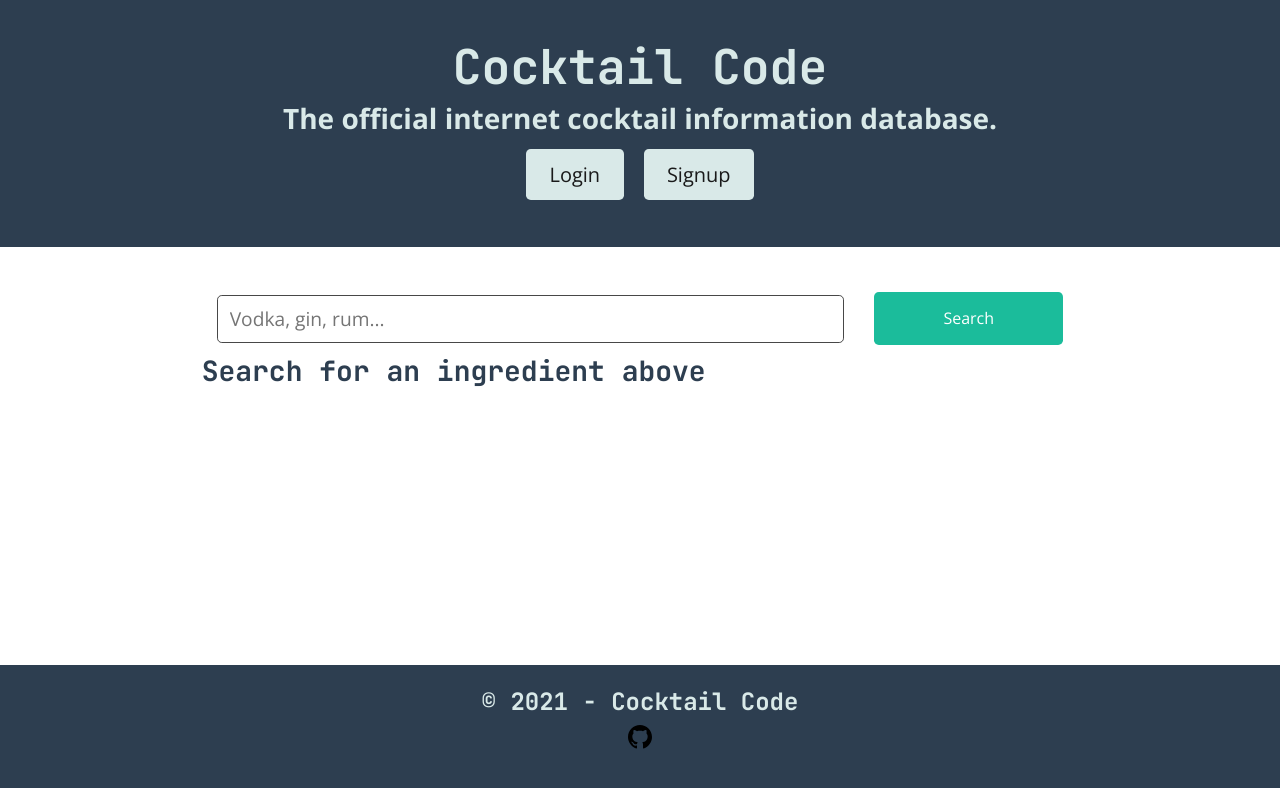
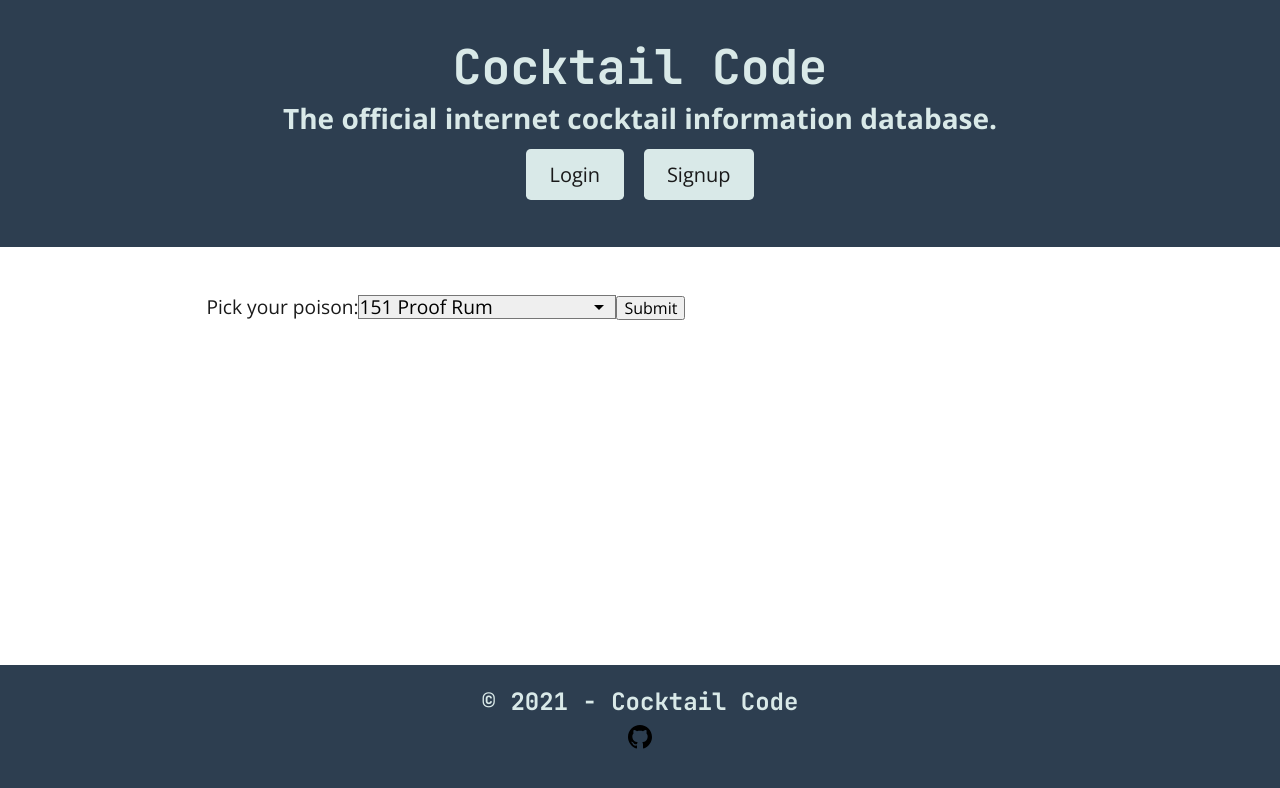
Before and after one commit to tracye1083/Project3, a React (Create React App) app in the folder client/: page / in a window 1280 px wide. Shown: the top 788 px of the page. Built offline with nearby package versions, Linux system fonts and the light colour scheme.

Commit message:
changed input on drinksearch to drop down menu

```diff
--- a/client/src/components/DrinkSearch/index.js
+++ b/client/src/components/DrinkSearch/index.js
@@ -4,11 +4,12 @@ import { Link } from 'react-router-dom';
 import { GET_DRINK_BY_INGREDIENT } from '../../utils/queries';
 
 const DrinkSearch = ({ drinks, title }) => {
-  const [ingredient, setIngredient] = useState();
+  const [ingredient, setIngredient] = useState('');
 
   const [search, { loading, data }] = useLazyQuery(GET_DRINK_BY_INGREDIENT, {
     variables: { ingredient: ingredient }
   })
+
   const drinkData = data?.drinkByIngredient || [];
   console.log(drinkData)
 
@@ -16,7 +17,6 @@ const DrinkSearch = ({ drinks, title }) => {
     event.preventDefault();
     console.log(ingredient)
     search();
-
   }
 
   //   try {
@@ -35,67 +35,236 @@ const DrinkSearch = ({ drinks, title }) => {
   // }
 
   return (
-    <div>
-      <form
-        className="flex-row justify-center justify-space-between-md align-center"
-        onSubmit={handleFormSubmit}
-      >
-        <div className="col-12 col-lg-9">
-          <input
-            placeholder="Vodka, gin, rum..."
-            value={ingredient}
-            className="form-input w-100"
-            onChange={(event) => setIngredient(event.target.value)}
-          />
-        </div>
-        <div className="col-12 col-lg-3">
-          <button
-            className="btn btn-info btn-block py-3"
-            type="submit"
-            >
-            Search
-          </button>
-        </div>
-      </form>
-      <div>
-        <h3 className="text-primary">{title}</h3>
-        <div className="flex-row justify-space-between my-4">
-          {drinkData &&
-            drinkData.map((drink) => (
-              <div key={drink._id} className="col-12 col-xl-6">
-                <div className="card mb-3">
-                  <h4 className="card-header bg-primary text-light p-2 m-0">
-                    {drink.name} <br />
-                    <span className="text-white" style={{ fontSize: '1rem' }}>
-                      Has {drink.name ? drink.ingredients.length : 0}{' '}
-                      ingredient
-                      {drink.name && drink.name.length === 1 ? '' : 's'}
-                    </span>
-                  </h4>
-                  <ul>
-                    <li>
-                      {drink.name && drink.ingredients}
-                    </li>
-                    <li>
-                      {drink.name && drink.measure}
-                    </li>
-                    <li>
-                      {drink.name && drink.instructions}
-                    </li>
-                  </ul>
+    <form onSubmit={handleFormSubmit}>
+      <label>
+        Pick your poison:
+        <select value={ingredient} onChange={(e) => setIngredient(e.target.value)}>
+          <option value="151 Proof Rum">151 Proof Rum</option>
+          <option value="Absinthe">Absinthe</option>
+          <option value="Absolut Citron">Absolut Citron</option>
+          <option value="Absolut Kurant">Absolut Kurant</option>
+          <option value="Absolut Peppar">Absolut Peppar</option>
+          <option value="Absolut Vodka">Absolut Vodka</option>
+          <option value="Advocaat">Advocaat</option>
+          <option value="Ale">Ale</option>
+          <option value="Amaretto">Amaretto</option>
+          <option value="Amaro Montenegro">Amaro Montenegro</option>
+          <option value="Angostura bitters">Angostura bitters</option>
+          <option value="Anis">Anis</option>
+          <option value="Anisette">Anisette</option>
+          <option value="Aperol">Aperol</option>
+          <option value="Apfelkorn">Apfelkorn</option>
+          <option value="Apple Brandy">Apple Brandy</option>
+          <option value="Apple Schnapps">Apple Schnapps</option>
+          <option value="Applejack">Applejack</option>
+          <option value="Apricot Brandy">Apricot Brandy</option>
+          <option value="Aquavit">Aquavit</option>
+          <option value="Añejo rum">Añejo rum</option>
+          <option value="Bacardi Limon">Bacardi Limon</option>
+          <option value="Bailey's Irish Cream">Bailey's Irish Cream</option>
+          <option value="Banana Liqueur">Banana Liqueur</option>
+          <option value="Beer">Beer</option>
+          <option value="Benedictine">Benedictine</option>
+          <option value="Bitters">Bitters</option>
+          <option value="Black Sambuca">Black Sambuca</option>
+          <option value="Blackberry brandy">Blackberry brandy</option>
+          <option value="Blackcurrant cordial">Blackcurrant cordial</option>
+          <option value="Blackstrap rum">Blackstrap rum</option>
+          <option value="Blended Scotch">Blended Scotch</option>
+          <option value="Blended whiskey">Blended whiskey</option>
+          <option value="Blue Curacao">Blue Curacao</option>
+          <option value="Blueberry schnapps">Blueberry schnapps</option>
+          <option value="Bourbon">Bourbon</option>
+          <option value="Brandy">Brandy</option>
+          <option value="Butterscotch schnapps">Butterscotch schnapps</option>
+          <option value="Cachaca">Cachaca</option>
+          <option value="Campari">Campari</option>
+          <option value="Chambord raspberry liqueur">Chambord raspberry liqueur</option>
+          <option value="Champagne">Champagne</option>
+          <option value="Cherry Heering">Cherry Heering</option>
+          <option value="Cherry brandy">Cherry brandy</option>
+          <option value="Cherry liqueur">Cherry liqueur</option>
+          <option value="Chocolate liqueur">Chocolate liqueur</option>
+          <option value="Coconut liqueur">Coconut liqueur</option>
+          <option value="Coconut rum">Coconut rum</option>
+          <option value="Coffee brandy">Coffee brandy</option>
+          <option value="Coffee liqueur">Coffee liqueur</option>
+          <option value="Cognac">Cognac</option>
+          <option value="Cointreau">Cointreau</option>
+          <option value="Corona">Corona</option>
+          <option value="Cranberry vodka">Cranberry vodka</option>
+          <option value="Creme de Banane">Creme de Banane</option>
+          <option value="Creme de Cacao">Creme de Cacao</option>
+          <option value="Creme de Cassis">Creme de Cassis</option>
+          <option value="Creme de Mure">Creme de Mure</option>
+          <option value="Crown Royal">Crown Royal</option>
+          <option value="Curacao">Curacao</option>
+          <option value="Daiquiri mix">Daiquiri mix</option>
+          <option value="Dark Creme de Cacao">Dark Creme de Cacao</option>
+          <option value="Dark rum">Dark rum</option>
+          <option value="Drambuie">Drambuie</option>
+          <option value="Dry Vermouth">Dry Vermouth</option>
+          <option value="Dubonnet Rouge">Dubonnet Rouge</option>
+          <option value="Elderflower cordial">Elderflower cordial</option>
+          <option value="Erin Cream">Erin Cream</option>
+          <option value="Everclear">Everclear</option>
+          <option value="Falernum">Falernum</option>
+          <option value="Firewater">Firewater</option>
+          <option value="Frangelico">Frangelico</option>
+          <option value="Galliano">Galliano</option>
+          <option value="Gin">Gin</option>
+          <option value="Godiva liqueur">Godiva liqueur</option>
+          <option value="Gold rum">Gold rum</option>
+          <option value="Gold tequila">Gold tequila</option>
+          <option value="Goldschlager">Goldschlager</option>
+          <option value="Grain alcohol">Grain alcohol</option>
+          <option value="Grand Marnier">Grand Marnier</option>
+          <option value="Green Chartreuse">Green Chartreuse</option>
+          <option value="Green Creme de Menthe">Green Creme de Menthe</option>
+          <option value="Guinness stout">Guinness stout</option>
+          <option value="Hpnotiq">Hpnotiq</option>
+          <option value="Irish whiskey">Irish whiskey</option>
+          <option value="Irish cream">Irish cream</option>
+          <option value="Islay single malt Scotch">Islay single malt Scotch</option>
+          <option value="Jack Daniels">Jack Daniels</option>
+          <option value="Jägermeister">Jägermeister</option>
+          <option value="Jim Beam">Jim Beam</option>
+          <option value="Johnnie Walker">Johnnie Walker</option>
+          <option value="Kahlua">Kahlua</option>
+          <option value="Kirschwasser">Kirschwasser</option>
+          <option value="Kiwi liqueur">Kiwi liqueur</option>
+          <option value="Kummel">Kummel</option>
+          <option value="Lager">Lager</option>
+          <option value="Lemon vodka">Lemon vodka</option>
+          <option value="Light rum">Light rum</option>
+          <option value="Lillet">Lillet</option>
+          <option value="Lillet Blanc">Lillet Blanc</option>
+          <option value="Lime juice cordial">Lime juice cordial</option>
+          <option value="Lime vodka">Lime vodka</option>
+          <option value="Malibu Rum">Malibu Rum</option>
+          <option value="Maraschino liqueur">Maraschino liqueur</option>
+          <option value="Melon liqueur">Melon liqueur</option>
+          <option value="Mezcal">Mezcal</option>
+          <option value="Midori">Midori</option>
+          <option value="Orange bitters">Orange Bitters</option>
+          <option value="Orange Curacao">Orange Curacao</option>
+          <option value="Ouzo">Ouzo</option>
+          <option value="Passoa">Passoa</option>
+          <option value="Peach Bitters">Peach Bitters</option>
+          <option value="Peach Vodka">Peach Vodka</option>
+          <option value="Peach brandy">Peach brandy</option>
+          <option value="Peach schnapps">Peach schnapps</option>
+          <option value="Peachtree schnapps">Peachtree schnapps</option>
+          <option value="Peppermint schnapps">Peppermint schnapps</option>
+          <option value="Pernod">Pernod</option>
+          <option value="Peychaud bitters">Peychaud bitters</option>
+          <option value="Pisang Ambon">Pisang Ambon</option>
+          <option value="Jägermeister">Jägermeister</option>
+          <option value="Pisco">Pisco</option>
+          <option value="Port">Port</option>
+          <option value="Prosecco">Prosecco</option>
+          <option value="Raspberry Liqueur">Raspberry Liqueur</option>
+          <option value="Raspberry Vodka">Raspberry Vodka</option>
+          <option value="Red wine">Red wine</option>
+          <option value="Ricard">Ricard</option>
+          <option value="Rose">Rose</option>
+          <option value="Rosso Vermouth">Rosso Vermouth</option>
+          <option value="Ruby Port">Ruby Port</option>
+          <option value="Rum">Rum</option>
+          <option value="Rumple Minze">Rumple Minze</option>
+          <option value="Rye whiskey">Rye whiskey</option>
+          <option value="Sambuca">Sambuca</option>
+          <option value="Scotch">Scotch</option>
+          <option value="Sherry">Sherry</option>
+          <option value="Sloe gin">Sloe gin</option>
+          <option value="Southern Comfort">Southern Comfort</option>
+          <option value="Spiced rum">Spiced rum</option>
+          <option value="St. Germain">St. Germain</option>
+          <option value="Strawberry liqueur">Strawberry liqueur</option>
+          <option value="Strawberry schnapps">Strawberry schnapps</option>
+          <option value="Sweet Vermouth">Sweet Vermouth</option>
+          <option value="Tennessee whiskey">Tennessee whiskey</option>
+          <option value="Tequila">Tequila</option>
+          <option value="Tia maria">Tia maria</option>
+          <option value="Triple Sec">Triple Sec</option>
+          <option value="Vanilla vodka">Vanilla vodka</option>
+          <option value="Vermouth">Vermouth</option>
+          <option value="Vodka">Vodka</option>
+          <option value="Whiskey">Whiskey</option>
+          <option value="White Creme de Menthe">White Creme de Menthe</option>
+          <option value="White Rum">White rum</option>
+          <option value="White Wine">White Wine</option>
+          <option value="Wild Turkey">Wild Turkey</option>
+          <option value="Wine">Wine</option>
+          <option value="Yellow Chartreuse">Yellow Chartreuse</option>
+          <option value="Yukon Jack">Yukon Jack</option>
+          <option value="Zima">Zima</option>
 
-                  <Link
-                    className="btn btn-block btn-squared btn-light text-dark"
-                    to={`/drinks/${drink._id}`}
-                  >
-                    This is placeholder text.
-                  </Link>
-                </div>
-              </div>
-            ))}
-        </div>
-      </div>
-    </div>
+        </select>
+      </label>
+      <input type="submit" value="Submit" />
+    </form>
+    // <div>
+    //   <form
+    //     className="flex-row justify-center justify-space-between-md align-center"
+    //     onSubmit={handleFormSubmit}
+    //   >
+    //     <div className="col-12 col-lg-9">
+    //       <input
+    //         placeholder="Vodka, gin, rum..."
+    //         value={ingredient}
+    //         className="form-input w-100"
+    //         onChange={(event) => setIngredient(event.target.value)}
+    //       />
+    //     </div>
+    //     <div className="col-12 col-lg-3">
+    //       <button
+    //         className="btn btn-info btn-block py-3"
+    //         type="submit"
+    //         >
+    //         Search
+    //       </button>
+    //     </div>
+    //   </form>
+    //   <div>
+    //     <h3 className="text-primary">{title}</h3>
+    //     <div className="flex-row justify-space-between my-4">
+    //       {drinkData &&
+    //         drinkData.map((drink) => (
+    //           <div key={drink._id} className="col-12 col-xl-6">
+    //             <div className="card mb-3">
+    //               <h4 className="card-header bg-primary text-light p-2 m-0">
+    //                 {drink.name} <br />
+    //                 <span className="text-white" style={{ fontSize: '1rem' }}>
+    //                   Has {drink.name ? drink.ingredients.length : 0}{' '}
+    //                   ingredient
+    //                   {drink.name && drink.name.length === 1 ? '' : 's'}
+    //                 </span>
+    //               </h4>
+    //               <ul>
+    //                 <li>
+    //                   {drink.name && drink.ingredients}
+    //                 </li>
+    //                 <li>
+    //                   {drink.name && drink.measure}
+    //                 </li>
+    //                 <li>
+    //                   {drink.name && drink.instructions}
+    //                 </li>
+    //               </ul>
+
+    //               <Link
+    //                 className="btn btn-block btn-squared btn-light text-dark"
+    //                 to={`/drinks/${drink._id}`}
+    //               >
+    //                 This is placeholder text.
+    //               </Link>
+    //             </div>
+    //           </div>
+    //         ))}
+    //     </div>
+    //   </div>
+    // </div>
   );
 };
 
```
Also changed, not shown: 2 other files (tests, documents, lock files or other folders).
